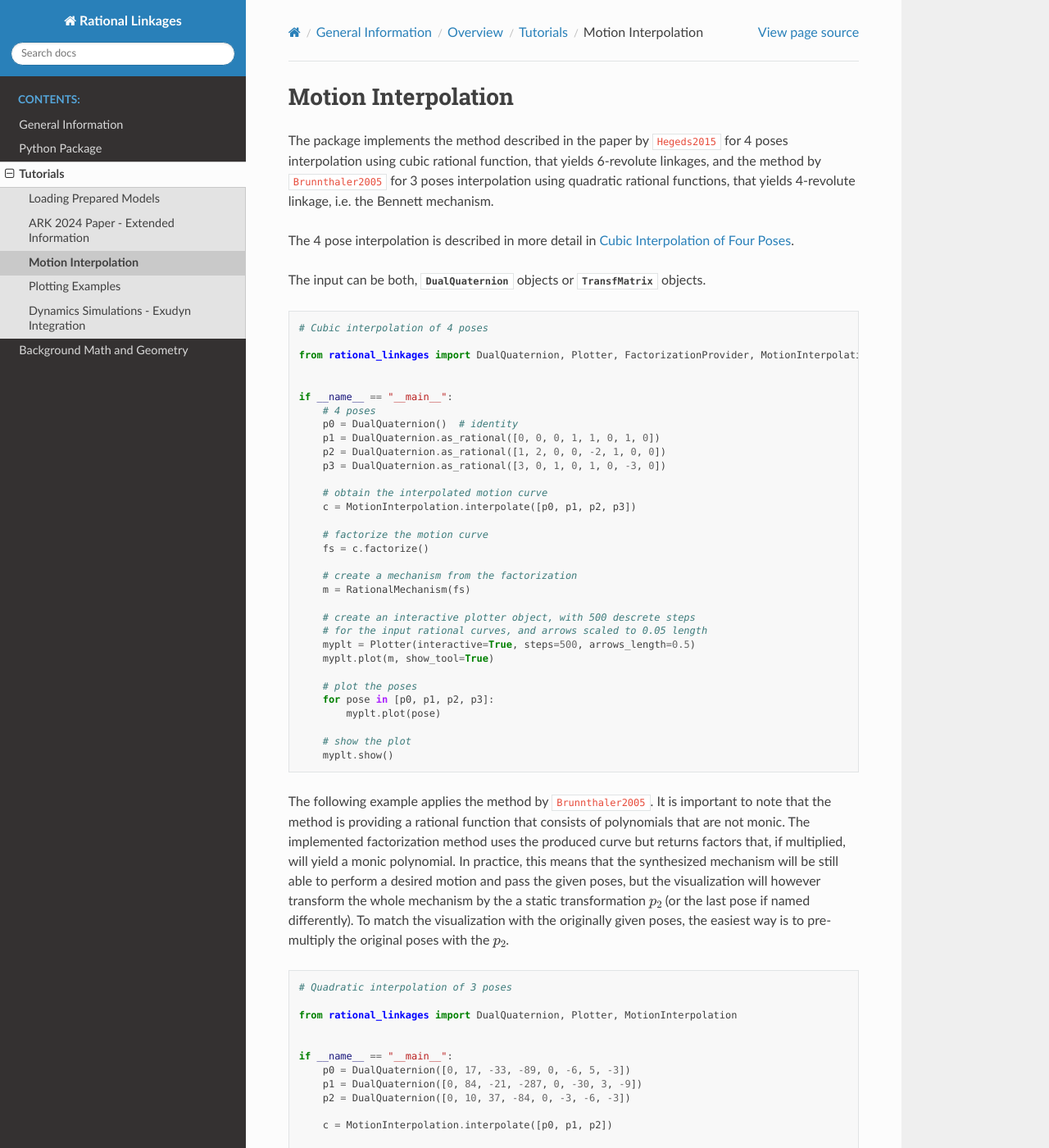
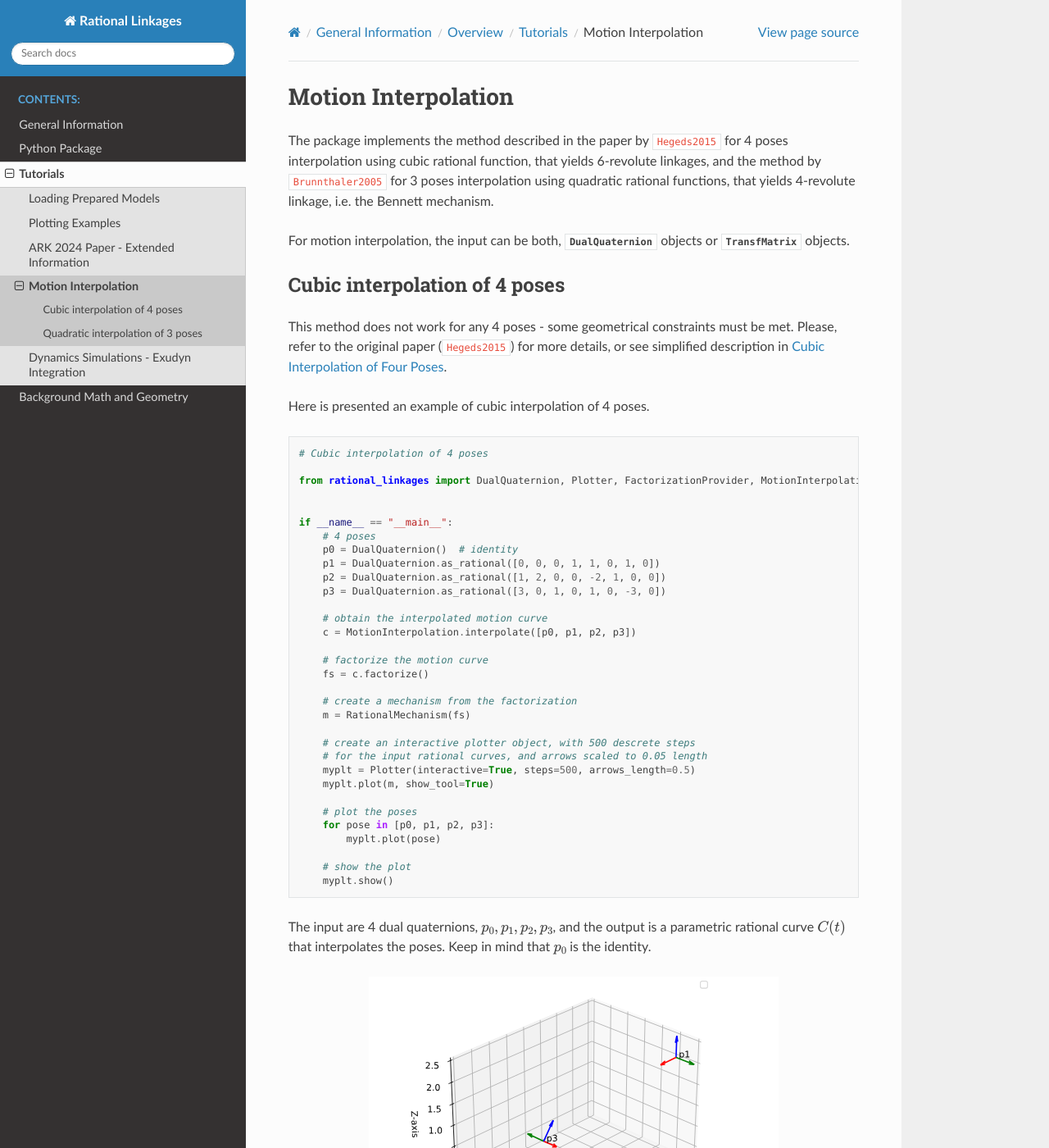
Before and after one commit to hucik14/rational-linkages, a Sphinx documentation site: the page built from docs/source/tutorials/motion_interp.rst, in a window 1280 px wide and 1400 px high. Shown: the whole window at 82% size. Built offline with Sphinx 7.4.7 and the Read the Docs theme 2.0.0, drawn with Linux system fonts in a browser that asks for light colours; cross-references to code outside the pages are shown as plain code; some of the changed text lies outside the part shown.

Commit message:
motion interpolation docs update

```diff
--- a/docs/source/tutorials.rst
+++ b/docs/source/tutorials.rst
@@ -6,7 +6,7 @@ Tutorials
    :caption: Contents:
 
    tutorials/loading_models
+   tutorials/plotting
    tutorials/ark2024
    tutorials/motion_interp
-   tutorials/plotting
    tutorials/exudyn_analysis
--- a/docs/source/tutorials/motion_interp.rst
+++ b/docs/source/tutorials/motion_interp.rst
@@ -9,10 +9,17 @@ for 4 poses interpolation using cubic rational function, that yields
 3 poses interpolation using quadratic rational functions, that yields 4-revolute
 linkage, i.e. the Bennett mechanism.
 
-The 4 pose interpolation is described in more detail in :ref:`interpolation_background`.
+For motion interpolation, the input can be both, :class:`.DualQuaternion` objects
+or :class:`.TransfMatrix` objects.
 
-The input can be both, :class:`.DualQuaternion` objects or :class:`.TransfMatrix`
-objects.
+Cubic interpolation of 4 poses
+------------------------------
+
+This method does not work for any 4 poses - some geometrical constraints must be
+met. Please, refer to the original paper (:footcite:t:`Hegeds2015`) for more details,
+or see simplified description in :ref:`interpolation_background`.
+
+Here is presented an example of cubic interpolation of 4 poses.
 
 .. testcode::
 
@@ -49,6 +56,54 @@ objects.
         # show the plot
         myplt.show()
 
+The input are 4 dual quaternions, :math:`p_0, p_1, p_2, p_3`, and the output is a
+parametric rational curve :math:`C(t)` that interpolates the poses. Keep in mind that
+:math:`p_0` is the identity.
+
+.. figure:: figures/poses_cubic.svg
+    :width: 500 px
+    :align: center
+    :alt: Output static plot
+
+    4 given poses.
+
+The curve equation is then of the form:
+
+.. math::
+
+   C(t) =
+        \begin{bmatrix}
+        t^3 - 0.4375t^2 - 0.171875t, \\
+        0.25t^2 - 0.25t - 0.078125, \\
+        0.3125t^2 - 0.078125t - 0.0390625, \\
+        -0.0625t^2 + 0.109375t - 0.0390625, \\
+        0.28125t, \\
+        0.125t^2 - 0.125t - 0.0390625, \\
+        -t^2 + 0.34375t + 0.078125, \\
+        0
+        \end{bmatrix}
+
+And can be plotted as shown in the following figure.
+
+.. figure:: figures/interp_cubic.svg
+    :width: 500 px
+    :align: center
+    :alt: Output static plot
+
+    Curve :math:`C(t)` that interpolates the poses.
+
+The curve is then factorized, and the resulting mechanism is plotted.
+
+.. figure:: figures/mech_cubic.gif
+    :width: 500 px
+    :align: center
+    :alt: Output static plot
+
+    6R mechanism whose tool frame (purple link) follows the curve :math:`C(t)`.
+
+
+Quadratic interpolation of 3 poses
+----------------------------------
 
 The following example applies the method by :footcite:t:`Brunnthaler2005`.
 It is important to note that the method is providing a rational function that consists
@@ -60,6 +115,9 @@ desired motion and pass the given poses, but the visualization will however tran
 the whole mechanism by the a static transformation :math:`p_2` (or the last pose if
 named differently). To match the visualization with the originally given poses, the
 easiest way is to pre-multiply the original poses with the :math:`p_2`.
+
+To overcome this problem, it is possible to set :math:`p_0` again to the identity,
+and change the base of the whole mechanism by a static transformation.
 
 .. testcode::
 
```
Also changed, not shown: docs/source/tutorials/figures/interp_cubic.svg (added), docs/source/tutorials/figures/mech_cubic.gif (added), docs/source/tutorials/figures/mech_cubic.svg (added), docs/source/tutorials/figures/poses_cubic.svg (added).
